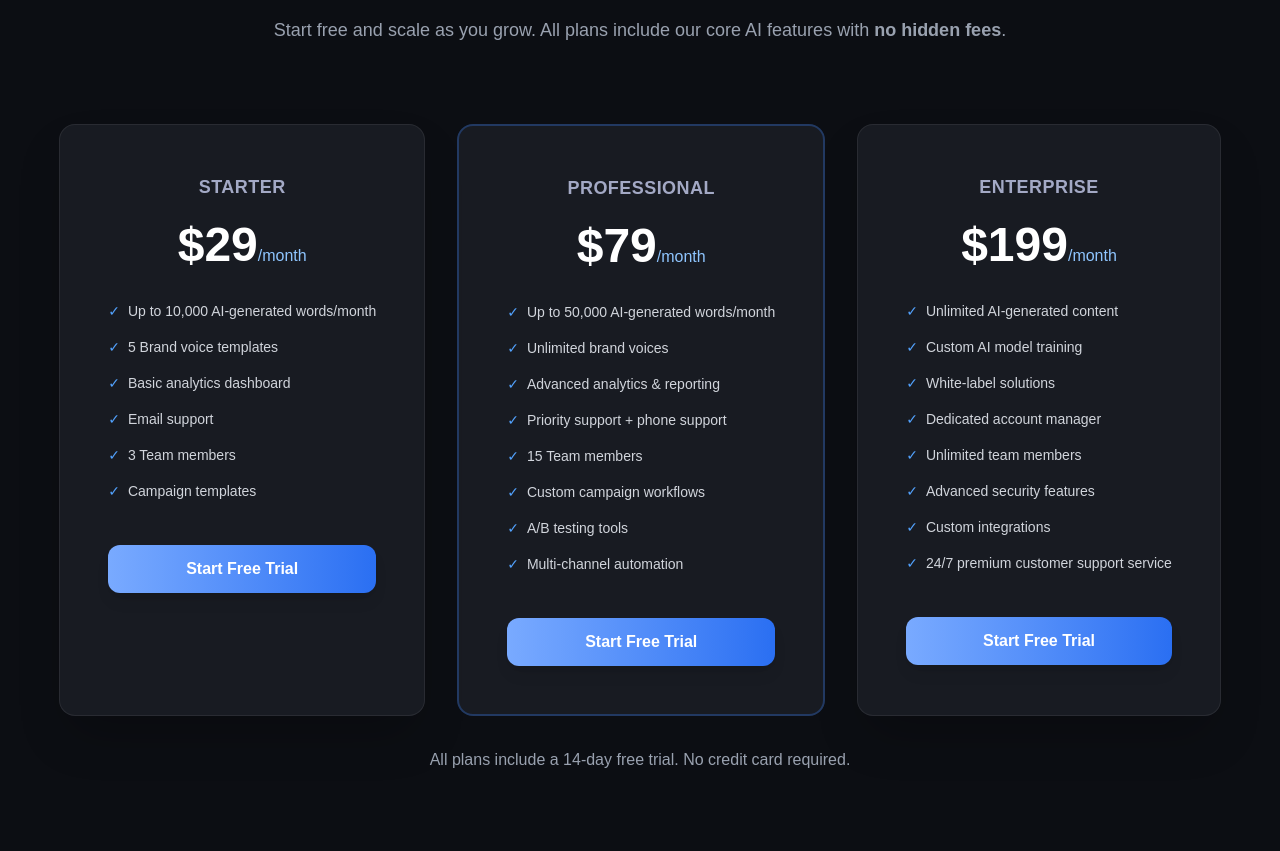
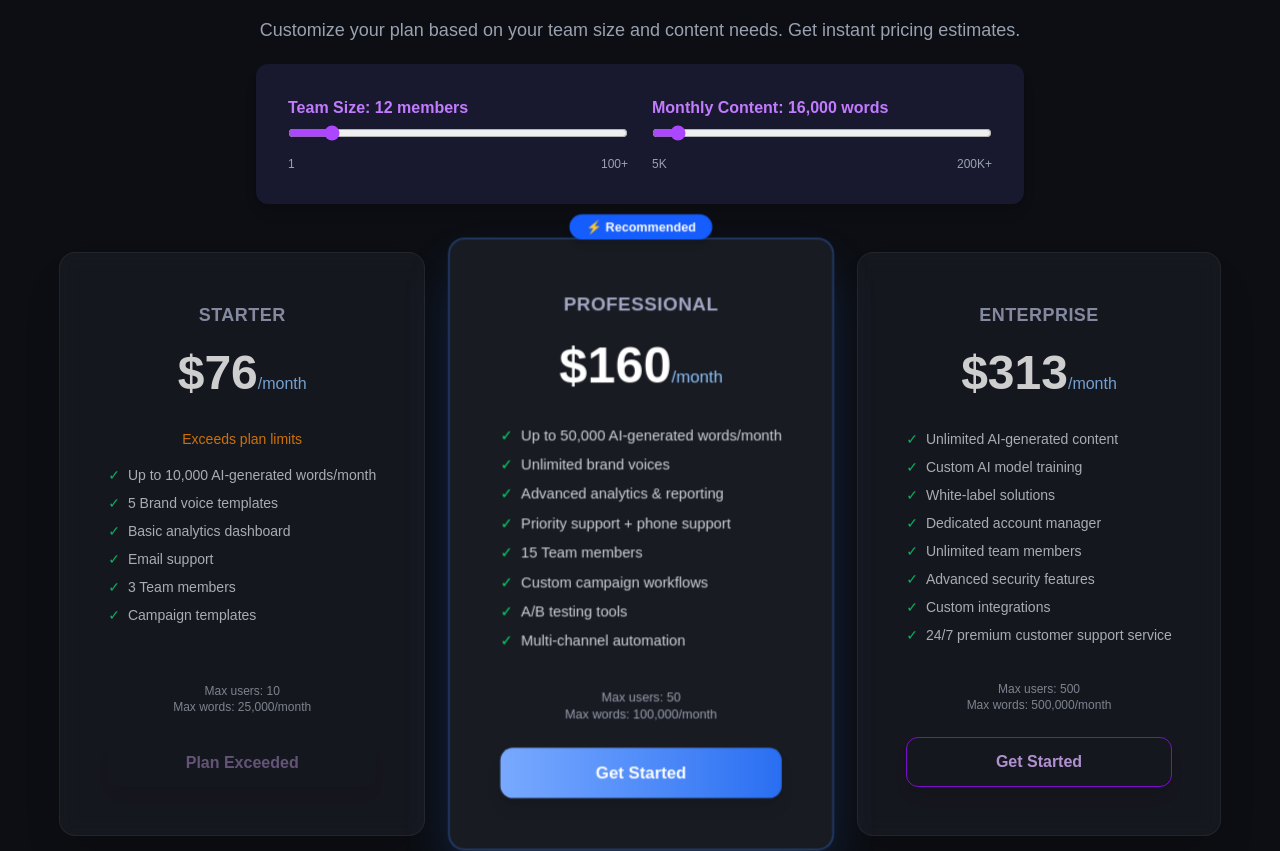
Before and after one commit to Nikita06211/admybrand-ai-suite, a Next.js app: page / in a window 1280 px wide. Shown: the part 1660-2511 px from the top of the page. Built offline with nearby package versions, Linux system fonts and the light colour scheme.

Commit message:
Enhance PricingSection with interactive sliders for team size and content

```diff
--- a/src/app/components/PricingSection.tsx
+++ b/src/app/components/PricingSection.tsx
@@ -1,62 +1,130 @@
-// src/components/PricingSection.tsx
 "use client";
-
-import Button from "./Button";
-import { plans } from "./data/plans";
-import { motion } from "framer-motion";
+import { useState, useEffect } from "react";
+import { plans as allPlans } from "./data/plans"; // Your data file
 
 export default function PricingSection() {
+  const [teamSize, setTeamSize] = useState(12);
+  const [monthlyContent, setMonthlyContent] = useState(16000);
+
+  // Determine recommended plan index
+  const planIdx = (() => {
+    if (teamSize <= 10 && monthlyContent <= 25000) return 0;
+    if (teamSize <= 50 && monthlyContent <= 100000) return 1;
+    return 2;
+  })();
+
   return (
     <section className="py-24 bg-[#0c0e13]">
       <div className="container mx-auto px-4 text-center">
         <h2 className="bg-gradient-to-r from-[#9b54e7] to-[#729cff] text-transparent bg-clip-text text-4xl font-extrabold mb-4">
           Choose Your Growth Plan
         </h2>
-        <p className="mb-20 text-lg text-gray-400">
-          Start free and scale as you grow. All plans include our core AI features with <b>no hidden fees</b>.
+        <p className="mb-5 text-lg text-gray-400">
+          Customize your plan based on your team size and content needs. Get instant pricing estimates.
         </p>
+        {/* --- Calculator Sliders --- */}
+        <div className="mb-12 bg-[#18182e] p-8 rounded-xl shadow-lg flex flex-col md:flex-row gap-6 items-center justify-center max-w-3xl mx-auto">
+          <div className="flex-1 w-full">
+            <label className="text-left block font-semibold text-white mb-1">
+              <span className="text-purple-400">Team Size: {teamSize} members</span>
+            </label>
+            <input
+              type="range"
+              min={1}
+              max={100}
+              value={teamSize}
+              onChange={e => setTeamSize(parseInt(e.target.value))}
+              className="w-full accent-purple-500"
+            />
+            <div className="flex justify-between text-xs text-gray-400 mt-2"><span>1</span><span>100+</span></div>
+          </div>
+          <div className="flex-1 w-full">
+            <label className="text-left block font-semibold text-white mb-1">
+              <span className="text-purple-400">Monthly Content: {monthlyContent.toLocaleString()} words</span>
+            </label>
+            <input
+              type="range"
+              min={5000}
+              max={200000}
+              step={1000}
+              value={monthlyContent}
+              onChange={e => setMonthlyContent(parseInt(e.target.value))}
+              className="w-full accent-purple-500"
+            />
+            <div className="flex justify-between text-xs text-gray-400 mt-2"><span>5K</span><span>200K+</span></div>
+          </div>
+        </div>
+        {/* --- Plan Cards --- */}
         <div className="flex flex-col lg:flex-row justify-center items-stretch gap-8">
-          {plans.map((plan) => (
-            <motion.div
+          {allPlans.map((plan, idx) => {
+            // Determine exceeded
+            const exceeded = teamSize > plan.maxUsers || monthlyContent > plan.maxWords;
+            const isRecommended = planIdx === idx;
+            return (
+              <div
                 key={plan.title}
-              className={`
-                relative flex flex-col bg-[#20232A]/70
-                rounded-2xl
-                p-12
-                glass-effect
-                shadow-2xl
-                transition
-                ${plan.highlight ? 'border-2 border-blue-500 shadow-[...] z-10' : 'border border-white/10'}
+                className={`relative flex flex-col bg-[#20232A]/70 rounded-2xl p-12 glass-effect shadow-2xl transition
+                  ${isRecommended ? "border-2 border-blue-500 shadow-blue-500/30 scale-105 z-10" : "border border-white/10 opacity-80"}
                   hover:shadow-[0_6px_48px_12px_rgba(95,163,255,0.18)]
                   backdrop-blur-lg
                 `}
                 style={{
                   backgroundColor: "rgba(32,35,42,0.68)",
-                border: plan.highlight ? '2px solid rgba(59,130,246,0.30)' : '1px solid rgba(255,255,255,0.075)',
-                backdropFilter: "blur(6px) saturate(120%)",
-                WebkitBackdropFilter: "blur(6px) saturate(120%)"
+                  border: isRecommended
+                    ? "2px solid rgba(59,130,246,0.30)"
+                    : "1px solid rgba(255,255,255,0.075)",
+                  backdropFilter: "blur(7px) saturate(120%)",
+                  WebkitBackdropFilter: "blur(7px) saturate(120%)",
                 }}
-              whileHover={{ scale: 1.065, boxShadow: "0 12px 48px 16px rgba(119,179,255,0.17)" }}
-              transition={{ type: "spring", stiffness: 275, damping: 24, duration: 0.32 }}
               >
-              <div className="text-lg font-semibold text-[#a3a9c5] mb-2 uppercase tracking-wide">{plan.title}</div>
-              <div className="text-5xl font-bold mb-8 mt-3 text-white">${plan.price}<span className="text-base font-normal text-blue-300">/month</span></div>
+                {/* Recommended Label */}
+                {isRecommended && (
+                  <span className="absolute -top-6 left-1/2 -translate-x-1/2 bg-blue-600 text-xs px-4 py-1 rounded-full text-white font-bold shadow-md z-20">
+                    <span role="img" aria-label="recommended">⚡</span> Recommended
+                  </span>
+                )}
+                <div className="text-lg font-semibold text-[#a3a9c5] mb-2 uppercase tracking-wide text-center">{plan.title}</div>
+                <div className="text-5xl font-bold mb-8 mt-3 text-white text-center">
+                  ${plan.price}
+                  <span className="text-base font-normal text-blue-300">/month</span>
+                </div>
+                {exceeded &&
+                 <div className="text-sm text-orange-400 text-center mb-4">Exceeds plan limits</div>
+                }
                 <ul className="mb-7 space-y-3">
                   {plan.features.map((f) => (
-                  <li key={f} className="flex mb-4 items-center text-sm text-left text-gray-300">
-                    <span className="mr-2 flex-shrink-0 text-blue-400">✓</span>
+                    <li key={f} className="flex mb-2 items-center text-sm text-left text-gray-300">
+                      <span className="mr-2 flex-shrink-0 text-green-400">✓</span>
                       {f}
                     </li>
                   ))}
                 </ul>
-              <button className="w-full bg-gradient-to-r from-[#79aaff] to-[#2a6ff2] text-white py-3 rounded-xl font-bold shadow-lg hover:from-[#92cfff] hover:to-[#4d8dfe] transition">
-                Start Free Trial
+                <div className="text-xs text-gray-400 mt-auto mb-6 text-center">
+                  Max users: {plan.maxUsers}<br/>
+                  Max words: {plan.maxWords.toLocaleString()}/month
+                </div>
+                <button
+                  disabled={exceeded}
+                  className={`w-full py-3 rounded-xl font-bold shadow-lg transition
+                    ${isRecommended
+                      ? "bg-gradient-to-r from-[#79aaff] to-[#2a6ff2] text-white hover:from-[#92cfff] hover:to-[#4d8dfe]"
+                      : "border border-purple-600 text-purple-300 bg-transparent hover:bg-purple-800/20"
+                    }
+                    ${exceeded
+                      ? "opacity-50 cursor-not-allowed bg-gray-700 text-gray-400 border-none"
+                      : "hover:scale-105"}
+                  `}
+                >
+                  {exceeded ? "Plan Exceeded" : "Get Started"}
                 </button>
-            </motion.div>
-          ))}
+              </div>
+            );
+          })}
+        </div>
+        <div className="text-center m-8 text-gray-400">
+          All plans include a 14-day free trial. No credit card required.
         </div>
       </div>
-      <div className="text-center m-8 text-gray-400"> All plans include a 14-day free trial. No credit card required.</div>
     </section>
   );
 }
--- a/src/app/components/data/plans.ts
+++ b/src/app/components/data/plans.ts
@@ -4,13 +4,15 @@ export interface Plan {
   title: string;
   price: number;
   features: string[];
+  maxUsers: number;       // <-- Required for plan selection logic
+  maxWords: number;       // <-- Required for plan selection logic
   highlight?: boolean;
 }
 
 export const plans: Plan[] = [
   {
     title: 'Starter',
-    price: 29,
+    price: 76,
     features: [
       'Up to 10,000 AI-generated words/month',
       '5 Brand voice templates',
@@ -19,11 +21,13 @@ export const plans: Plan[] = [
       '3 Team members',
       'Campaign templates',
     ],
+    maxUsers: 10,
+    maxWords: 25000,
   },
   {
     title: 'Professional',
-    price: 79,
-    features: [
+    price: 160,
+     features: [
       'Up to 50,000 AI-generated words/month',
       'Unlimited brand voices',
       'Advanced analytics & reporting',
@@ -33,11 +37,13 @@ export const plans: Plan[] = [
       'A/B testing tools',
       'Multi-channel automation',
     ],
+    maxUsers: 50,
+    maxWords: 100000,
     highlight: true,
   },
   {
     title: 'Enterprise',
-    price: 199,
+    price: 313,
     features: [
       'Unlimited AI-generated content',
       'Custom AI model training',
@@ -48,5 +54,8 @@ export const plans: Plan[] = [
       'Custom integrations',
       '24/7 premium customer support service',
     ],
+
+    maxUsers: 500,
+    maxWords: 500000,
   },
 ];
```
Lines whose indentation alone changed are shown as unchanged.
